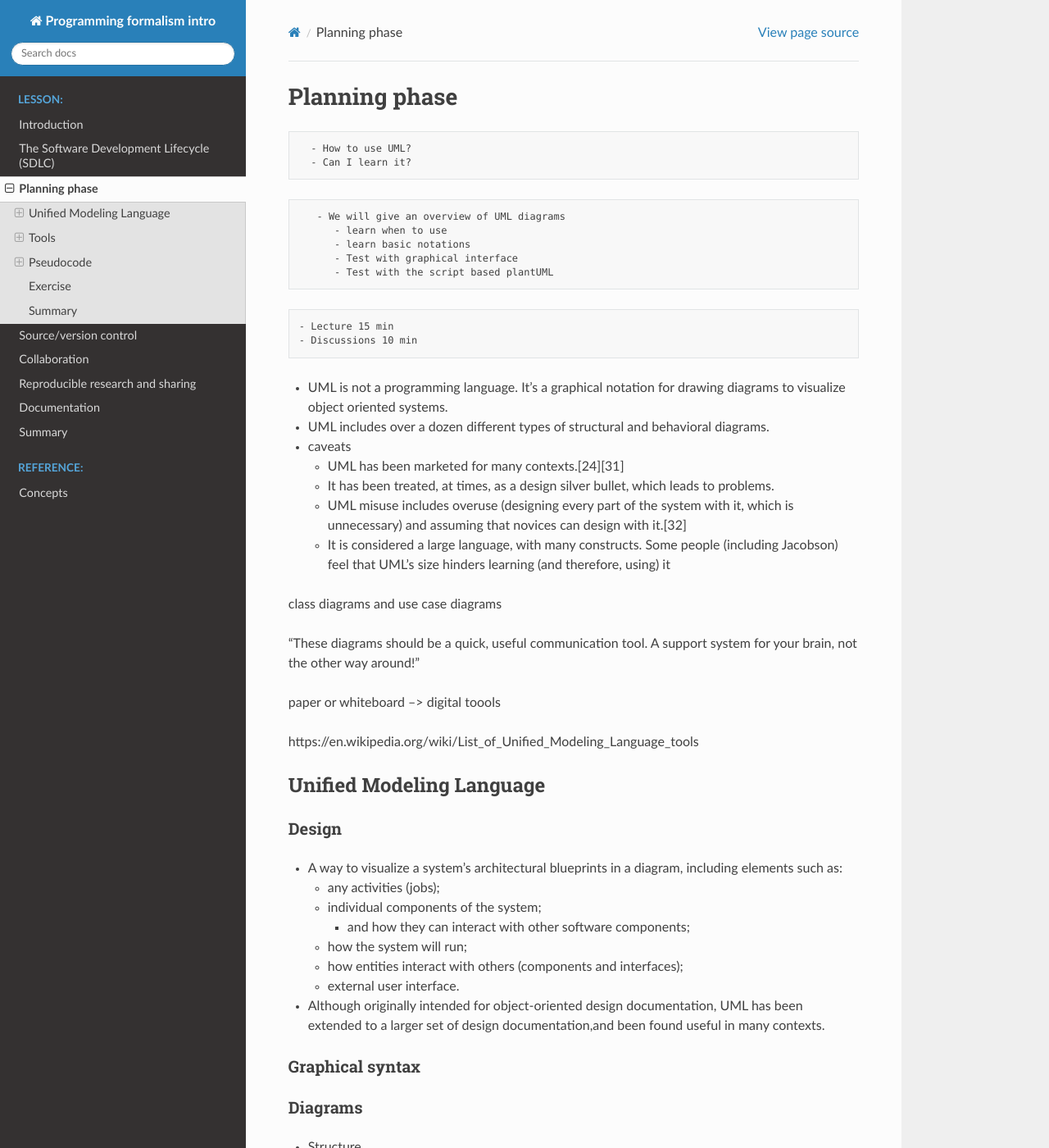
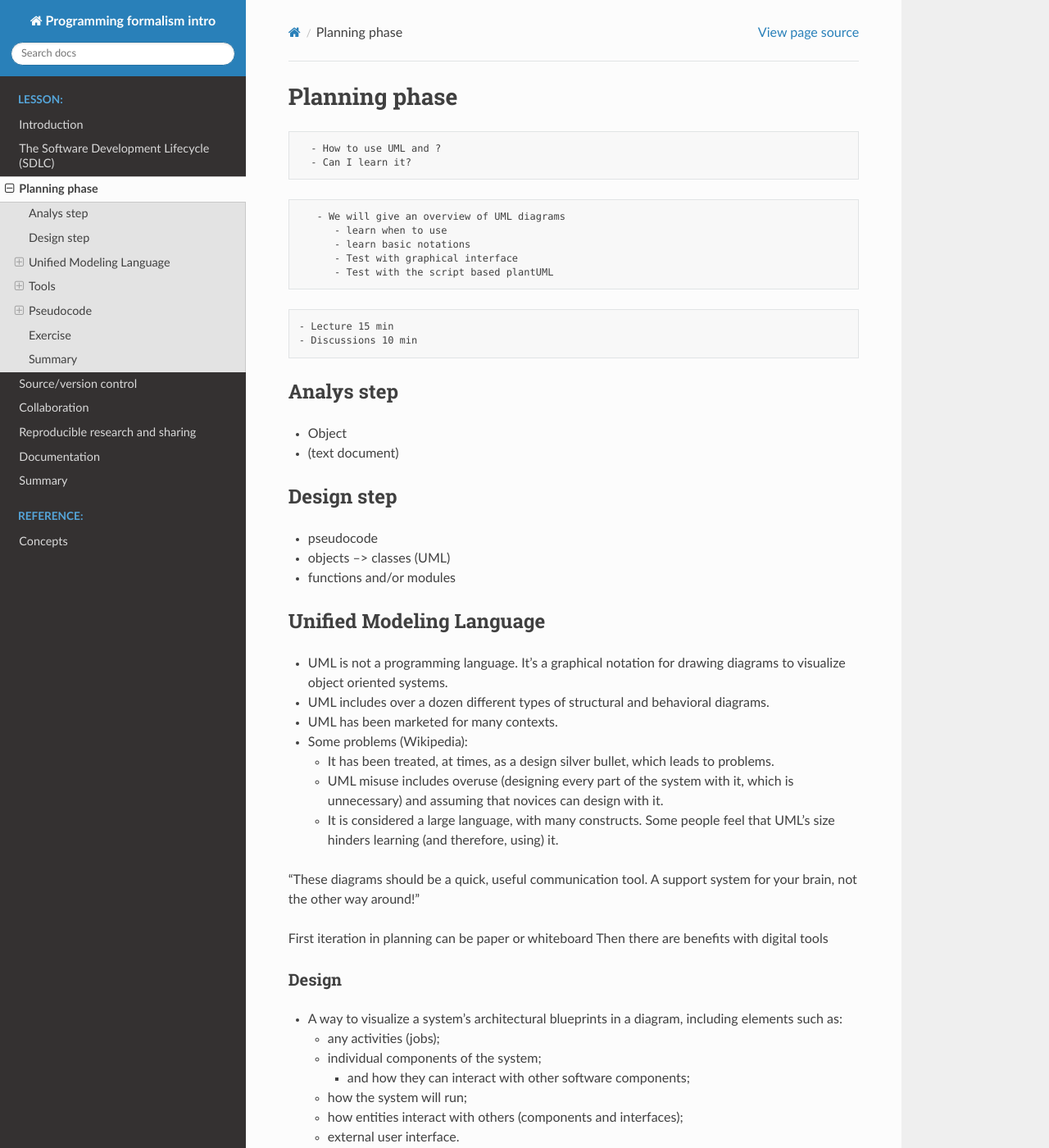
Before and after one commit to UPPMAX/programming_formalisms_intro, a Sphinx documentation site: the page built from doc/flowcharts.md, in a window 1280 px wide and 1400 px high. Shown: the whole window at 82% size. Built offline with Sphinx 7.4.7 and the Read the Docs theme 2.0.0, drawn with Linux system fonts in a browser that asks for light colours; pages that are not in the unit, such as notebooks, are missing from menus; some of the changed text lies outside the part shown.

Commit message:
Update flowcharts.md

````diff
--- a/doc/flowcharts.md
+++ b/doc/flowcharts.md
@@ -1,7 +1,7 @@
 # Planning phase
 
 ```{questions}
-  - How to use UML?
+  - How to use UML and ?
   - Can I learn it?
 ```
 
@@ -17,26 +17,32 @@
 - Lecture 15 min
 - Discussions 10 min
 ```
+## Analys step
+- Object
+- (text document)
 
 
-- UML is not a programming language. It's a graphical notation for drawing diagrams to visualize object oriented systems.
--  UML includes over a dozen different types of structural and behavioral diagrams.
+## Design step
 
-- caveats
-  - UML has been marketed for many contexts.[24][31]
-  - It has been treated, at times, as a design silver bullet, which leads to problems.
-  - UML misuse includes overuse (designing every part of the system with it, which is unnecessary) and assuming that novices can design with it.[32]
-  - It is considered a large language, with many constructs. Some people (including Jacobson) feel that UML's size hinders learning (and therefore, using) it
-
-class diagrams and use case diagrams
-
- "These diagrams should be a quick, useful communication tool. A support system for your brain, not the other way around!"
-
-paper or whiteboard --> digital toools
-
-https://en.wikipedia.org/wiki/List_of_Unified_Modeling_Language_tools
+- pseudocode
+- objects --> classes (UML)
+- functions and/or modules
 
 ## Unified Modeling Language
+
+- UML is not a programming language. It's a graphical notation for drawing diagrams to visualize object oriented systems.
+- UML includes over a dozen different types of structural and behavioral diagrams.
+- UML has been marketed for many contexts.
+
+- Some problems (Wikipedia):
+  - It has been treated, at times, as a design silver bullet, which leads to problems.
+  - UML misuse includes overuse (designing every part of the system with it, which is unnecessary) and assuming that novices can design with it.
+  - It is considered a large language, with many constructs. Some people feel that UML's size hinders learning (and therefore, using) it.
+
+"These diagrams should be a quick, useful communication tool. A support system for your brain, not the other way around!"
+
+First iteration in planning can be paper or whiteboard
+Then there are benefits with digital tools
 
 
 ### Design
@@ -199,12 +208,19 @@ g --> UC3
   -	Scripts rather than drawing tools
   -	http://www.plantuml.com/plantuml
 
-
-
 ### PlantUML
 
+- PlantUML is an open-source tool allowing users to create diagrams from a plain text language.
+- uses Graphviz software to lay out its diagrams
+- More info and examples at https://plantuml.com/
+
+#### Syntax
+- https://plantuml.com/
+
+#### Test yourself!
+
 - [PlantUML web server](http://www.plantuml.com/plantuml/uml/SyfFKj2rKt3CoKnELR1Io4ZDoSa70000)
-
+- Look at the source files of this
 
 ## Pseudocode
 
@@ -242,6 +258,44 @@ g --> UC3
 |Sums, products | 	Σ Π |	h ← Σa∈A 1/a |
 
 
+### Examples
+
+
+#### 1
+If student's grade is greater than or equal to 60
+
+    Print "passed"
+
+else
+
+    Print "failed"
+
+#### 2
+
+Initialize total to zero
+
+Initialize counter to zero
+
+Input the first grade
+
+while the user has not as yet entered the sentinel
+
+    add this grade into the running total
+
+    add one to the grade counter
+
+    input the next grade (possibly the sentinel)
+
+if the counter is not equal to zero
+
+    set the average to the total divided by the counter
+
+    print the average
+
+else
+
+    print 'no grades were entered'
+
 ## Exercise
 
 
````
Also changed, not shown: other parts of doc/flowcharts.md (+4 -1 lines).
